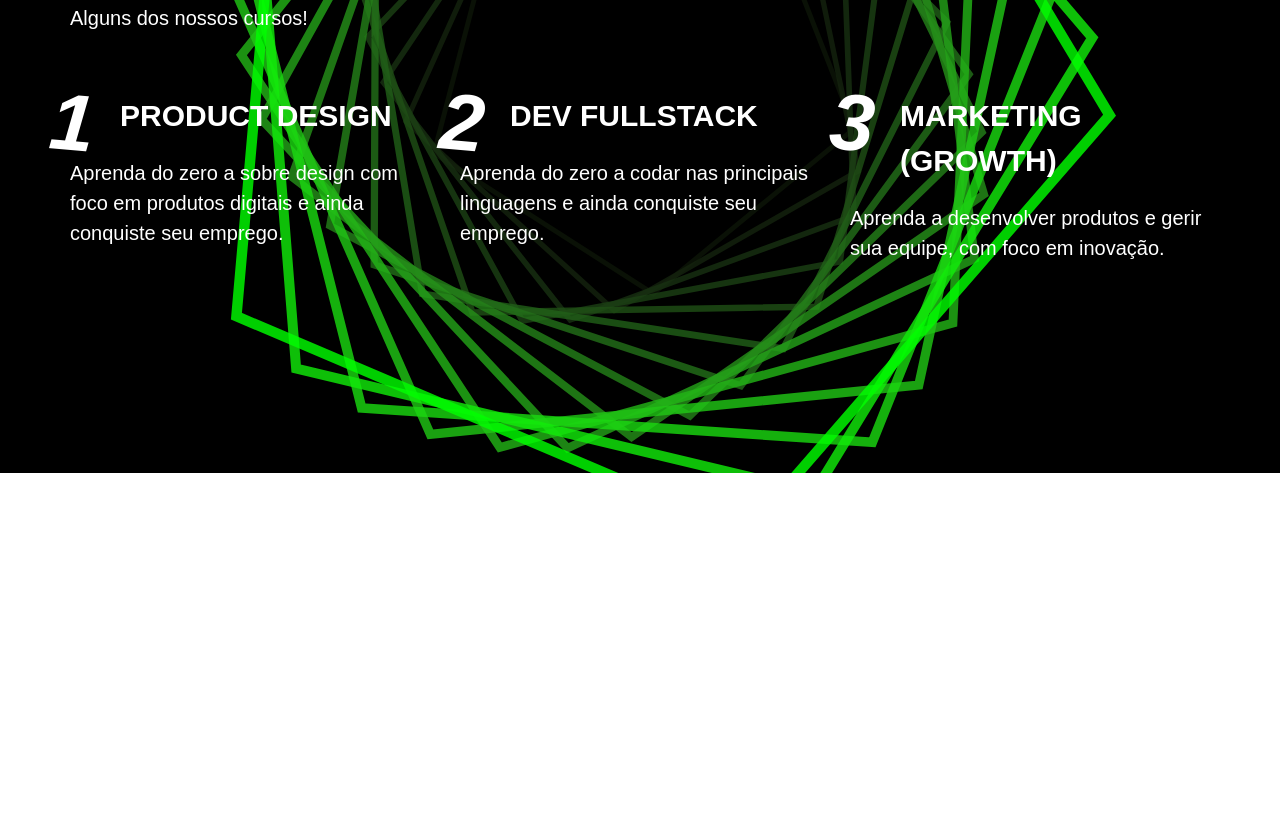
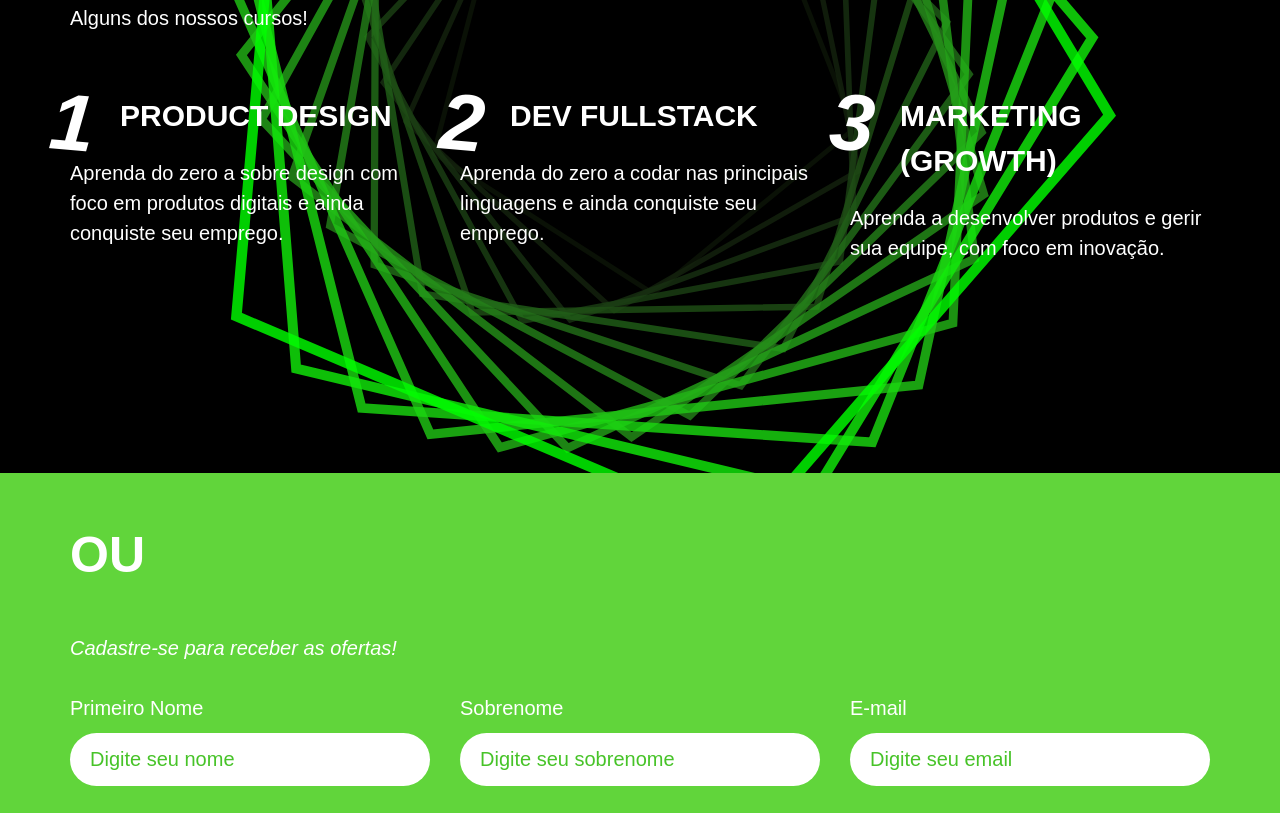
Before and after one commit to GuiBarreto/landing-page-hiring-coders, a plain HTML site: page index.html in a window 1280 px wide. Shown: the part 1987-2800 px from the top of the page. Before the commit the page ends 2460 px from the top, so only its background shows below. Drawn offline with Linux system fonts and the light colour scheme.

Commit message:
adicionando section cadastro

```diff
--- a/index.html
+++ b/index.html
@@ -23,7 +23,7 @@
                 <ul>
                     <li><a href="#promocao">Promoção</a></li>
                     <li><a href="#cursos">Cursos</a></li>
-                    <li><a href="#contato">Contato</a></li>
+                    <li><a href="#cadastro">Cadastro</a></li>
                 </ul>
             </nav>
         </div>
@@ -75,5 +75,35 @@
         </div>
     </section>
 
+    <section id="cadastro" class="cadastro-bg section">
+        <div class="main-content cadastro-content">
+                <h2>ou</h2>
+            <div class="cadastro-form">
+                <fieldset class="form-grid">
+                   <legend>Cadastre-se para receber as ofertas!</legend>
+
+                    <div class="form-group">
+                        <label for="first-name">Primeiro Nome</label>
+                        <input type="text" name="first-name" id="first-name" placeholder="Digite seu nome">
+                    </div>
+
+                    <div class="form-group">
+                        <label for="last-name">Sobrenome</label>
+                        <input type="text" name="last-name" id="last-name" placeholder="Digite seu sobrenome">
+                    </div>
+
+                    <div class="form-group">
+                        <label for="email">E-mail</label>
+                        <input type="email" name="email" id="email" placeholder="Digite seu email">
+                    </div>
+
+                    <div class="form-group">
+                        <button type="submit">Enviar</button>
+                    </div>
+                    </fieldset>
+            </div>
+        </div>
+    </section>
+
 </body>
 </html>
```
